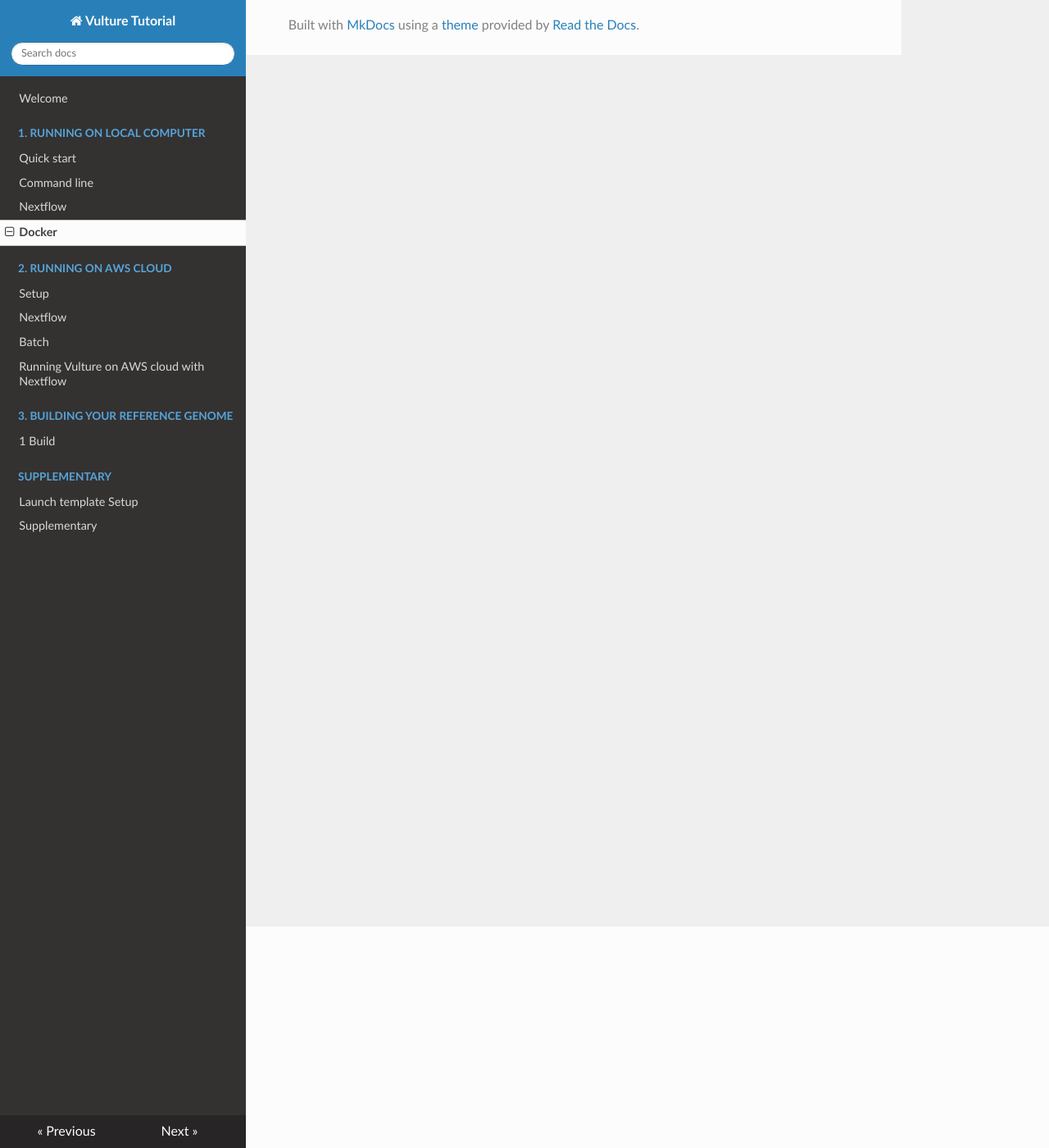
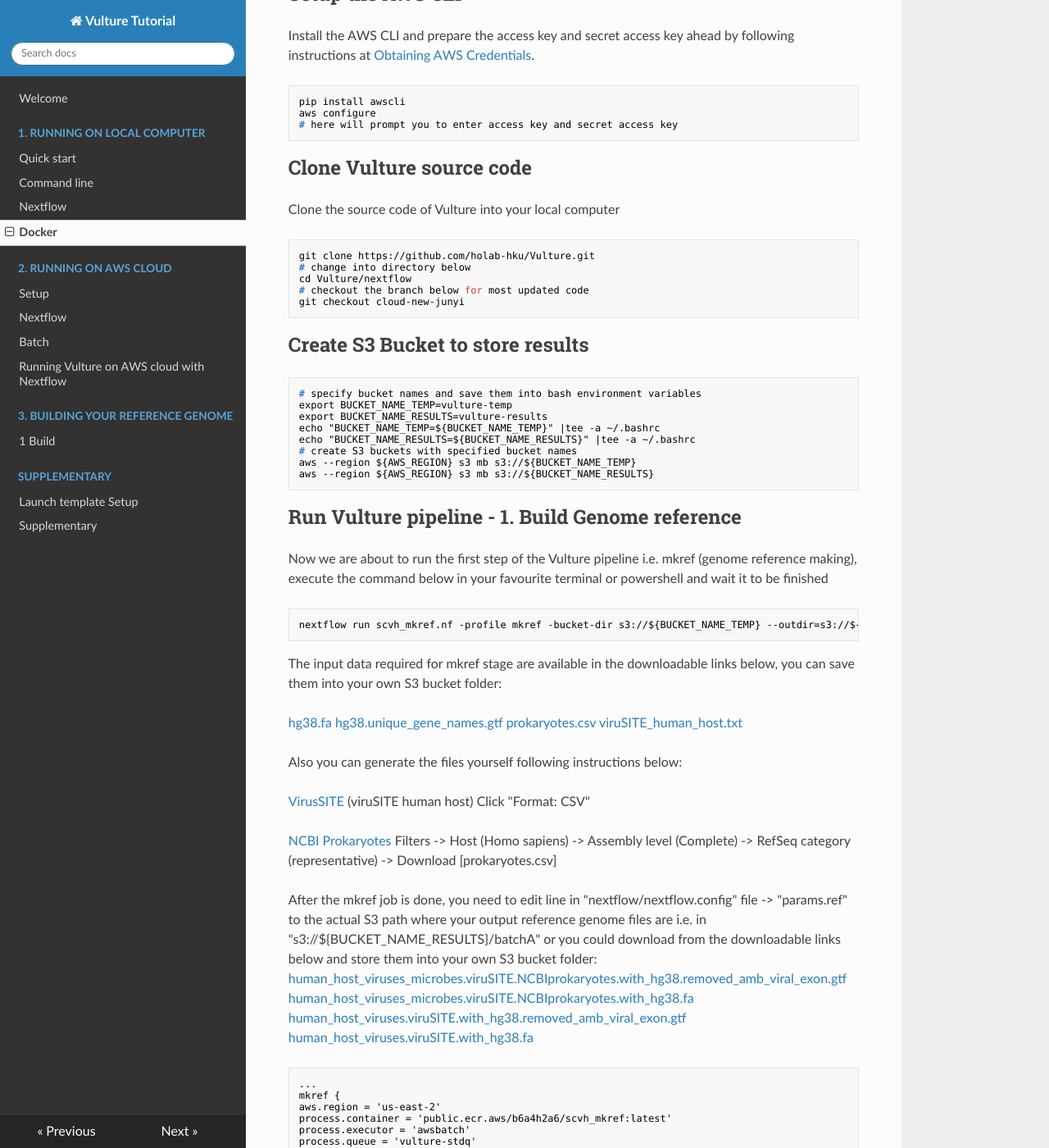
Before and after one commit to hiyin/vulture-user-tutorial, an MkDocs documentation site: the page built from docs/1. Running on local computer/4_Docker.md, in a window 1280 px wide and 1400 px high, scrolled down 270 px. Shown: the whole window at 82% size. Built offline with MkDocs 1.6.1, drawn with Linux system fonts in a browser that asks for light colours; nearby versions of some CDN libraries; some of the changed text lies outside the part shown.

Commit message:
Edit by junyi 0731

````diff
--- a/docs/1. Running on local computer/4_Docker.md
+++ b/docs/1. Running on local computer/4_Docker.md
@@ -7,4 +7,121 @@
 
 # Download Docker image
 
-PLACEHOLDER
+# Nextflow and scRNA-Seq processing
+
+---
+## Setup the AWS CLI
+
+Install the AWS CLI and prepare the access key and secret access key ahead by following instructions at [Obtaining AWS Credentials](https://docs.aws.amazon.com/powershell/latest/userguide/pstools-appendix-sign-up.html).
+
+```shell
+pip install awscli
+aws configure
+# here will prompt you to enter access key and secret access key
+```
+
+## Clone Vulture source code
+
+Clone the source code of Vulture into your local computer
+
+```shell
+git clone https://github.com/holab-hku/Vulture.git
+# change into directory below
+cd Vulture/nextflow
+# checkout the branch below for most updated code
+git checkout cloud-new-junyi
+```
+
+## Create S3 Bucket to store results
+
+```shell
+# specify bucket names and save them into bash environment variables
+export BUCKET_NAME_TEMP=vulture-temp
+export BUCKET_NAME_RESULTS=vulture-results
+echo "BUCKET_NAME_TEMP=${BUCKET_NAME_TEMP}" |tee -a ~/.bashrc
+echo "BUCKET_NAME_RESULTS=${BUCKET_NAME_RESULTS}" |tee -a ~/.bashrc
+# create S3 buckets with specified bucket names
+aws --region ${AWS_REGION} s3 mb s3://${BUCKET_NAME_TEMP}
+aws --region ${AWS_REGION} s3 mb s3://${BUCKET_NAME_RESULTS}
+```
+
+## Run Vulture pipeline - 1. Build Genome reference
+
+Now we are about to run the first step of the Vulture pipeline i.e. mkref (genome reference making), execute the command below in your favourite terminal or powershell and wait it to be finished
+
+```shell
+nextflow run scvh_mkref.nf -profile mkref -bucket-dir s3://${BUCKET_NAME_TEMP} --outdir=s3://${BUCKET_NAME_RESULTS}/batchA -with-report mkref_$(date +%s).html -bg &>> mkref_$(date +%s).log;
+```
+
+The input data required for mkref stage are available in the downloadable links below, you can save them into your own S3 bucket folder:
+
+[hg38.fa](https://vulture-reference.s3.ap-east-1.amazonaws.com/humangenome/hg38.fa)
+[hg38.unique_gene_names.gtf](https://vulture-reference.s3.ap-east-1.amazonaws.com/humangenome/hg38.unique_gene_names.gtf)
+[prokaryotes.csv](https://vulture-reference.s3.ap-east-1.amazonaws.com/humangenome/prokaryotes.csv)
+[viruSITE_human_host.txt](https://vulture-reference.s3.ap-east-1.amazonaws.com/humangenome/viruSITE_human_host.txt)
+
+Also you can generate the files yourself following instructions below:
+
+[VirusSITE](http://virusite.org/index.php?nav=search&fields=1&query1=Human&wc1=on&field1=virus.host&search=Search&query2=&wc2=on&field2=virus.name&query3=&wc3=on&field3=virus.name&search_nav=virus&sort=name&order=asc&rows=25&page=1)
+(viruSITE human host)
+Click "Format: CSV"
+
+[NCBI Prokaryotes](https://www.ncbi.nlm.nih.gov/genome/browse#!/prokaryotes/)
+Filters -> Host (Homo sapiens) -> Assembly level (Complete) -> RefSeq category (representative) -> Download [prokaryotes.csv]
+
+After the mkref job is done, you need to edit line in "nextflow/nextflow.config" file -> "params.ref" to the actual S3 path where your output reference genome files are i.e. in "s3://${BUCKET_NAME_RESULTS}/batchA" or you could download from the downloadable links below and store them into your own S3 bucket folder:
+[human_host_viruses_microbes.viruSITE.NCBIprokaryotes.with_hg38.removed_amb_viral_exon.gtf](https://vulture-reference.s3.ap-east-1.amazonaws.com/human_host_viruses_microbes.viruSITE.NCBIprokaryotes.with_hg38.removed_amb_viral_exon.gtf)
+[human_host_viruses_microbes.viruSITE.NCBIprokaryotes.with_hg38.fa](https://vulture-reference.s3.ap-east-1.amazonaws.com/human_host_viruses_microbes.viruSITE.NCBIprokaryotes.with_hg38.fa)
+[human_host_viruses.viruSITE.with_hg38.removed_amb_viral_exon.gtf](https://vulture-reference.s3.ap-east-1.amazonaws.com/human_host_viruses.viruSITE.with_hg38.removed_amb_viral_exon.gtf)
+[human_host_viruses.viruSITE.with_hg38.fa](https://vulture-reference.s3.ap-east-1.amazonaws.com/human_host_viruses.viruSITE.with_hg38.fa)
+
+```shell
+...
+mkref {
+aws.region = 'us-east-2'
+process.container = 'public.ecr.aws/b6a4h2a6/scvh_mkref:latest'
+process.executor = 'awsbatch'
+process.queue = 'vulture-stdq'
+# this line needs to be changed
+params.ref = 's3://vulture-reference/humangenome/'
+}
+...
+
+```
+
+## Run Vulture pipeline - 2. Start main analysis
+
+Before we start our analysis, we need to edit "nextflow/params.yaml" file to include the reads of your interest. Here is a snippet of how the "params.yaml" file looks like
+
+```shell
+...
+soloStrand: "Forward"
+alignment: "STAR"
+technology: "10XV2"
+virus_database: "viruSITE"
+soloMultiMappers: "EM"
+soloFeatures: "GeneFull"
+inputformat: "bam"
+soloInputSAMattrBarcodeSeq: "CB UB"
+barcodes_whitelist: "None"
+reads:
+- "SRR6885502"
+- "SRR6885503"
+- "SRR6885504"
+- "SRR6885505"
+- "SRR6885506"
+- "SRR6885507"
+- "SRR6885508"
+...
+```
+
+Execute the command below to start the main analysis of Vulture.
+
+```shell
+nextflow run scvh_full.nf -profile batchfull -params-file params.yaml -bucket-dir s3://${BUCKET_NAME_TEMP} --outdir=s3://${BUCKET_NAME_RESULTS}/batchD -with-report report_bam_$(date +%s).html -bg &>> submitnf_bam_$(date +%s).log
+```
+
+<div class="code-example" markdown="1">
+[Previous Step](https://juychen.github.io/docs/3_Nextflow/NextflowInstall.html){: .btn }
+[Next Step](https://juychen.github.io/docs/6_Local/Localusage.html){: .btn .btn-purple }
+</div>
````
Also changed, not shown: 1 other file.
